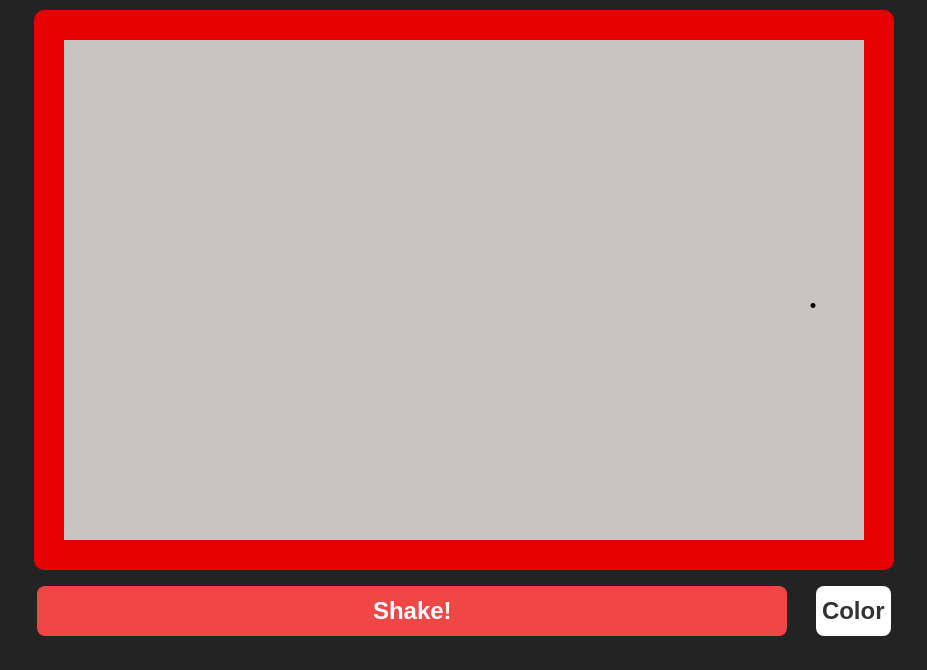
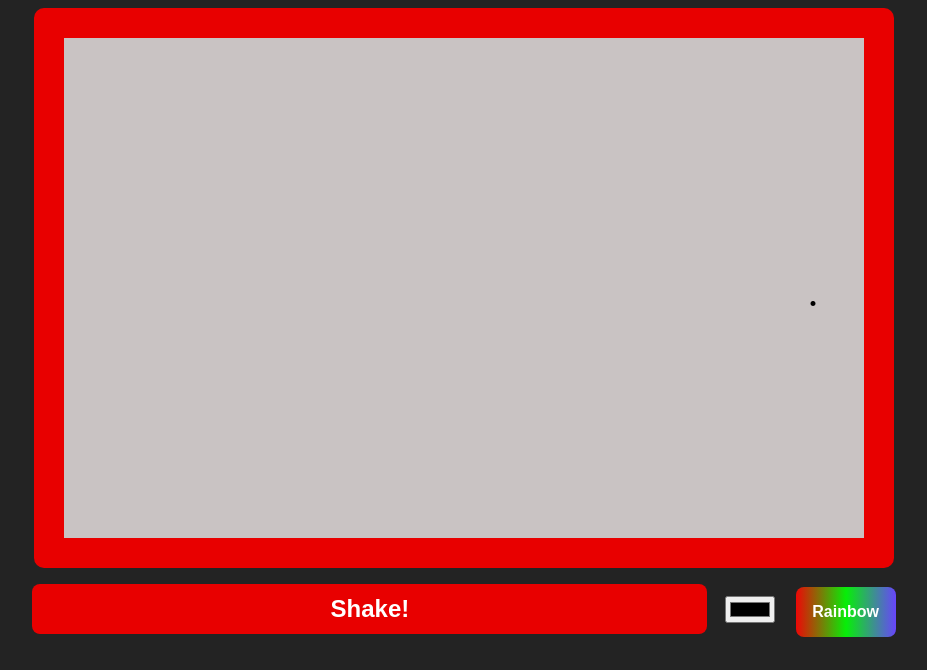
Before and after one commit to RyanAngus/etch-a-sketch, a plain HTML site: page index.html in a window 1280 px wide. Shown: the part 130-800 px from the top of the page, without its empty margins (176-1103 px from the left). Drawn offline with Linux system fonts and the light colour scheme.

Commit message:
added more colors
added capability to draw with a chosen color

```diff
--- a/index.html
+++ b/index.html
@@ -14,7 +14,8 @@
     <canvas width="1600" height="1000" id="etch-a-sketch"></canvas>
     <div class="buttons">
       <button class="shake-btn" id="shake-btn">Shake!</button>
-      <button class="color-btn" id="color-btn">Color</button>
+      <input type="color" id="selected-color" class="selected-color">
+      <button class="color-btn" id="color-btn">Rainbow</button>
     </div>
   </div>
 
--- a/index.js
+++ b/index.js
@@ -40,11 +40,11 @@ function colorRandom() {
     ctx.strokeStyle = `hsl(${hue}, 100%, 50%)`;
 }
 
-function colorBlack() {
-    const hue = 0;
-    ctx.strokeStyle = `hsl(${hue}, 0%, 0%)`;
+function colorSelect() {
+  let selectedColor = document.getElementById('selected-color').value
+    ctx.strokeStyle = `${selectedColor}`;
+}
 
-}
 
 function draw({ key }) {
 
@@ -69,7 +69,7 @@ function draw({ key }) {
     ctx.lineTo(x,y);
     ctx.stroke();
 
-    color ? colorRandom() : colorBlack()
+    color ? colorRandom() : colorSelect()
   }
 
 const colorToggle = () => {
--- a/style.css
+++ b/style.css
@@ -34,29 +34,35 @@ h1 {
   margin-top: 1em;
 }
 
+.selected-color {
+  margin-left: 1em;
+}
+
 .shake-btn {
-  width: 750px;
+  width: 675px;
   height: 50px;
   font-size: 1.5rem;
   font-weight: bold;
   border-style: none;
   border-radius: 8px;
   color: #fff;
-  background-color: #ef4646;
+  background-color: #e80000;
   cursor: pointer;
 }
 
 
 .color-btn {
   margin-left: 1em;
-  width: 75px;
+  padding: 1em;
+  width: 100px;
   height: 50px;
-  font-size: 1.5rem;
+  font-size: 1rem;
   font-weight: bold;
   border-style: none;
   border-radius: 8px;
-  color: #323232;
-  background-color: #fff;
+  color: #fff;
+  background: rgb(238,7,7);
+  background: linear-gradient(90deg, rgba(238,7,7,1) 0%, rgba(7,238,8,1) 50%, rgba(104,69,252,1) 100%);
   cursor: pointer;
 
 }
```
